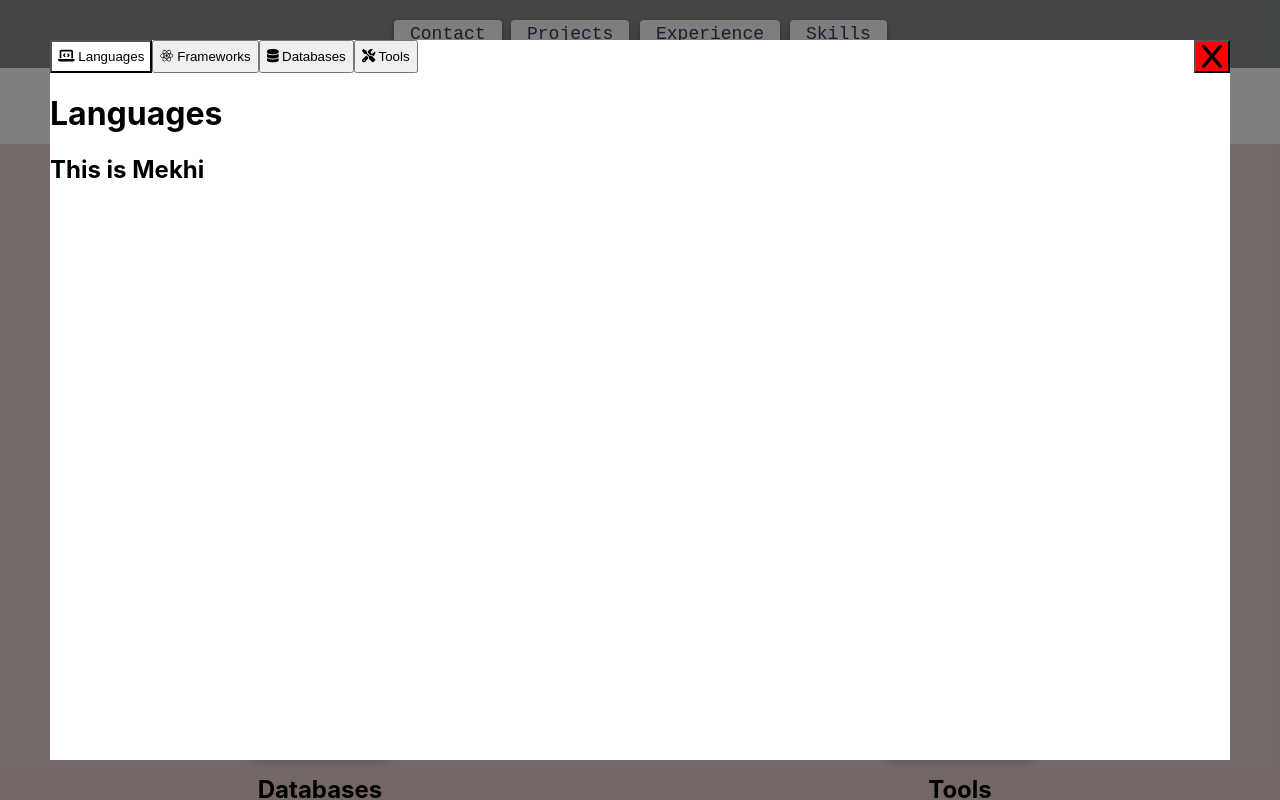
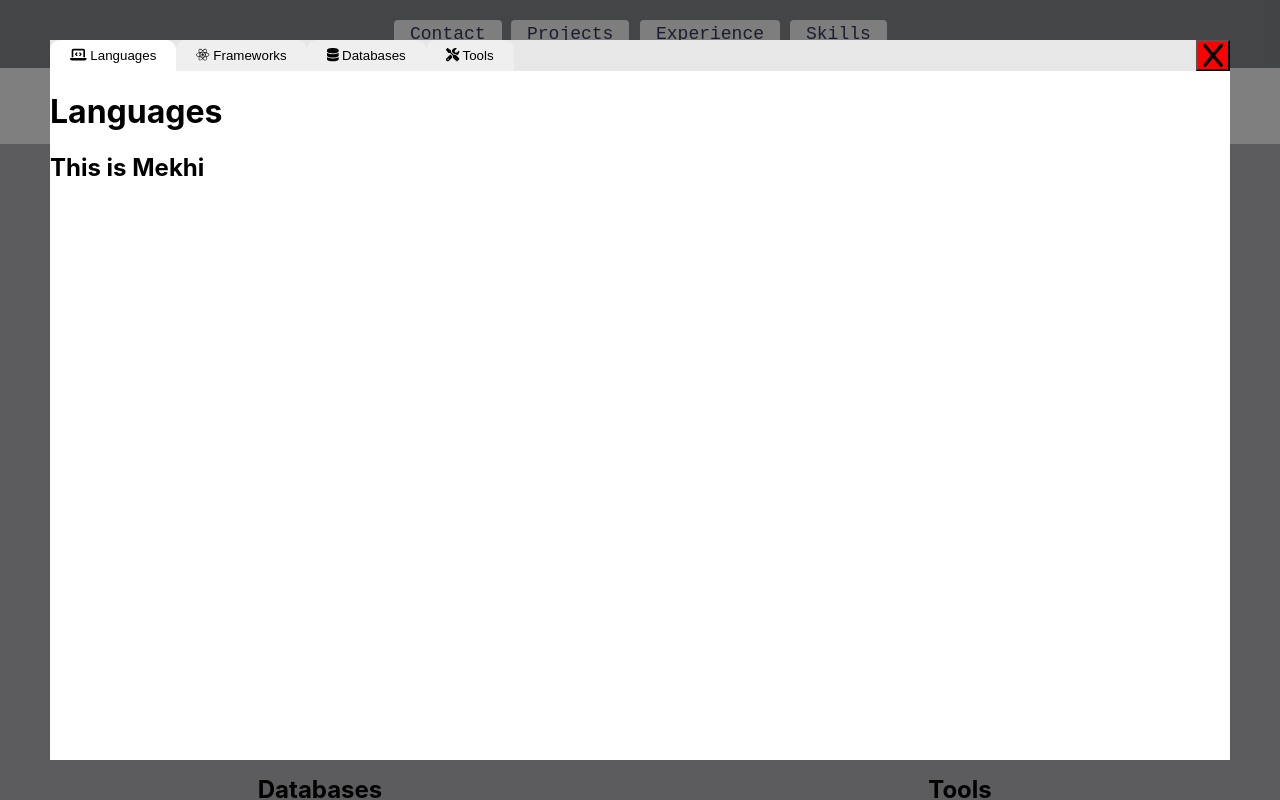
Before and after one commit to MekhiHart/portfolio, a React (Create React App) app: page / in a window 1280 px wide. Both pictures are taken after a click on the button 320 px from the left and 1056 px from the top of the page. Shown: the part 656-1456 px from the top of the page. Built offline with nearby package versions, Linux system fonts and the light colour scheme.

Commit message:
made changes to nav tabs on popup

```diff
--- a/src/Components/PopUp.jsx
+++ b/src/Components/PopUp.jsx
@@ -21,7 +21,7 @@ export default function PopUp(props){
 
         if (isClicked){
             console.log("here")
-            buttonStyle = {backgroundColor:"white"}
+            buttonStyle = {backgroundColor:"white" }
         }
         else{
             // buttonStyle = {backgroundColor:"green"}
@@ -37,7 +37,6 @@ export default function PopUp(props){
             <div className="popUp--container">
                 <div className="popUp--tabs">
                     {buttons}
-
                     <button onClick={() => setPopUp({isClicked:false})} id="closePopUp"><FontAwesomeIcon icon={faX} size='2x'/></button>
                 </div>
                 <h1>{popUpData.name}</h1>
--- a/src/index.css
+++ b/src/index.css
@@ -98,7 +98,7 @@ nav a:hover:before {
 }
 
 .skills--container{
-  background-color: #E7D2CC;
+  background-color: #B9B7BD;
   height: 100vh;
   flex-direction: column;
   text-align: center;
@@ -139,15 +139,24 @@ nav a:hover:before {
   display: flex;
   flex-direction: row;
   justify-content:flex-start;
+  background-color: #e7e7e7; /* Prevents children opacity change, only changes background opacity*/
 }
 
 .popUp--tab{
+  border: none;
+  padding: 0 20px;
+  border-top-right-radius: 10px;
+  border-top-left-radius: 10px;
+}
 
+.popUp--tab:hover{
+  background-color: #36395A;
 }
 
  #closePopUp{
   background-color: red;
   margin-left: auto;
+  padding: 0 5px
 }
 
 .fullScreen{
@@ -160,7 +169,7 @@ nav a:hover:before {
   background-color: #FCFCFD;
   border-radius: 4px;
   border-width: 0;
-  box-shadow: rgba(45, 35, 66, 0.4) 0 2px 4px,rgba(45, 35, 66, 0.3) 0 7px 13px -3px,#D6D6E7 0 -3px 0 inset;
+  /* box-shadow: rgba(45, 35, 66, 0.4) 0 2px 4px,rgba(45, 35, 66, 0.3) 0 7px 13px -3px,#D6D6E7 0 -3px 0 inset; */
   box-sizing: border-box;
   color: #36395A;
   cursor: pointer;
```
